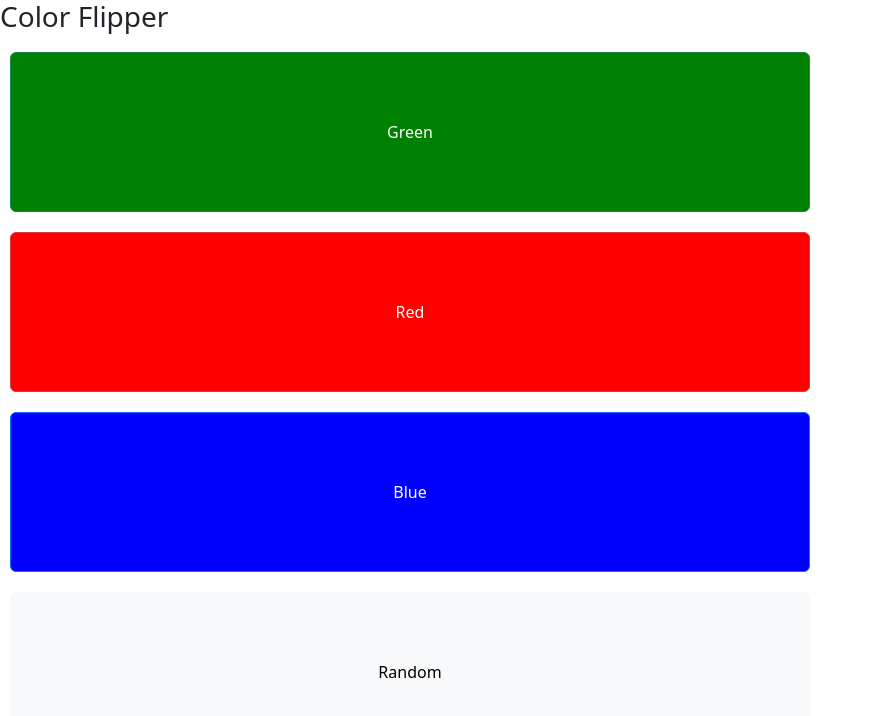
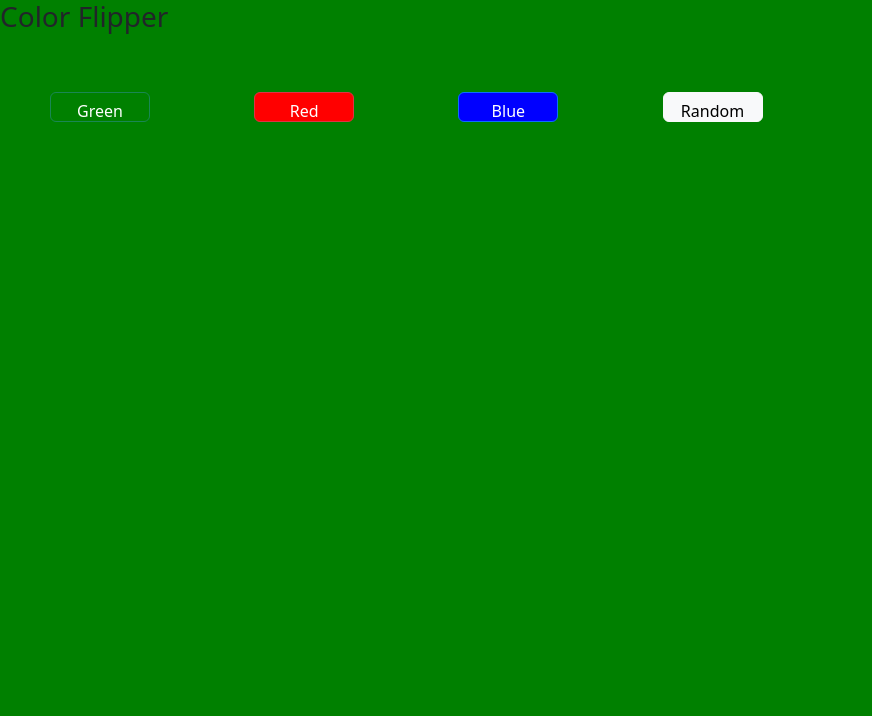
Before and after one commit to AbhayNanda/Js-mini-projects, a plain HTML site: page Color flipper/index.html in a window 1280 px wide. Both pictures are taken after a click on the button "Green". Shown: the whole page, without its empty margins (0-872 px from the left). Drawn offline with nearby package versions, Linux system fonts and the light colour scheme.

Commit message:
JS for Color Flipper

```diff
--- a/Color flipper/index.html
+++ b/Color flipper/index.html
@@ -16,9 +16,12 @@
   </head>
   <body>
     <h3>Color Flipper</h3>
-    <button id="green" type="button" class="btn btn-success">Green</button>
-    <button id="red" type="button" class="btn btn-danger">Red</button>
-    <button id="blue" type="button" class="btn btn-primary">Blue</button>
-    <button id="random" type="button" class="btn btn-light">Random</button>
+    <button id="green" onclick="setColor('green')" type="button" class="btn btn-success">Green</button>
+    <button id="red" onclick="setColor('red')" type="button" class="btn btn-danger">Red</button>
+    <button id="blue" onclick="setColor('blue')" type="button" class="btn btn-primary">Blue</button>
+    <button id="random" onclick="randomColor()" type="button" class="btn btn-light">Random</button>
+
+
+    <script src="scipt.js"></script>
   </body>
 </html>
--- /dev/null
+++ b/Color flipper/scipt.js
@@ -0,0 +1,14 @@
+const body = document.getElementsByTagName("body")[0]
+
+function setColor(name){
+    body.style.backgroundColor = name;
+}
+
+function randomColor(){
+    const red = Math.round(Math.random) * 255
+    const green = Math.round(Math.random) * 255
+    const blue = Math.round(Math.random) * 255
+
+  const color = 'rgb(${red}, ${green}, ${blue}'
+  body.style.backgroundColor(color)
+}
--- a/Color flipper/style.css
+++ b/Color flipper/style.css
@@ -12,7 +12,7 @@
 }
 button{
     border-radius: 10px;
-    width: 50rem;
-    height: 10rem;
-    margin: 10px;
+    width: 100px;
+    height: 30px;
+    margin: 50px;
 }
```
